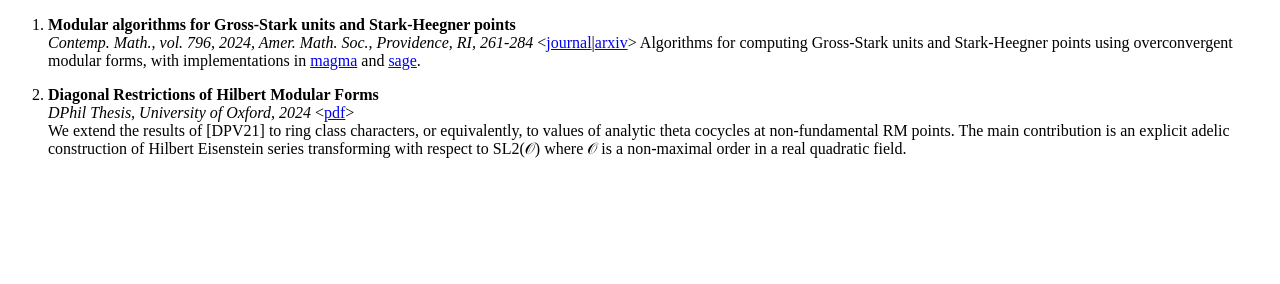
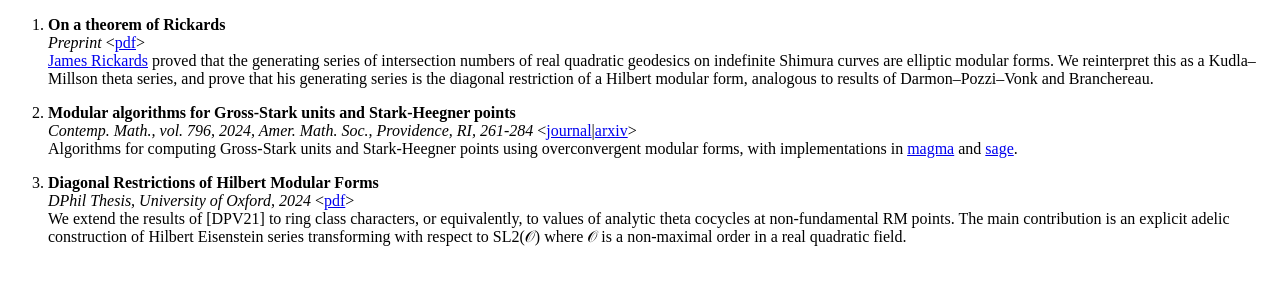
Before and after one commit to havarddj/havarddj.github.io, an Astro site: page /papers in a window 1280 px wide. Built offline with nearby package versions, Linux system fonts and the light colour scheme; Astro itself is replaced by a stand-in of ours.

Commit message:
Added Rickards paper

```diff
--- a/src/pages/papers.md
+++ b/src/pages/papers.md
@@ -1,5 +1,14 @@
+1. **On a theorem of Rickards** \
+_Preprint_ <[pdf](/rickards_paper_arxiv_v1.pdf)>\
+[James Rickards](https://jamesrickards-canada.github.io/) proved that
+the generating series of intersection numbers of real quadratic
+geodesics on indefinite Shimura curves are elliptic modular forms. We
+reinterpret this as a Kudla--Millson theta series, and prove that his
+generating series is the diagonal restriction of a Hilbert modular
+form, analogous to results of Darmon--Pozzi--Vonk and Branchereau.
+
 1. **Modular algorithms for Gross-Stark units and Stark-Heegner points** \
-_Contemp. Math., vol. 796, 2024, Amer. Math. Soc., Providence, RI, 261-284_ <[journal](https://doi.org/10.1090/conm/796/16005)|[arxiv](https://arxiv.org/abs/2301.08977)>
+_Contemp. Math., vol. 796, 2024, Amer. Math. Soc., Providence, RI, 261-284_ <[journal](https://doi.org/10.1090/conm/796/16005)|[arxiv](https://arxiv.org/abs/2301.08977)>\
 Algorithms for computing Gross-Stark units and Stark-Heegner points using overconvergent  modular forms, with implementations
 in [magma](https://github.com/havarddj/drd) and [sage](https://github.com/havarddj/hilbert-eisenstein).
 
```
Also changed, not shown: 1 other file.
